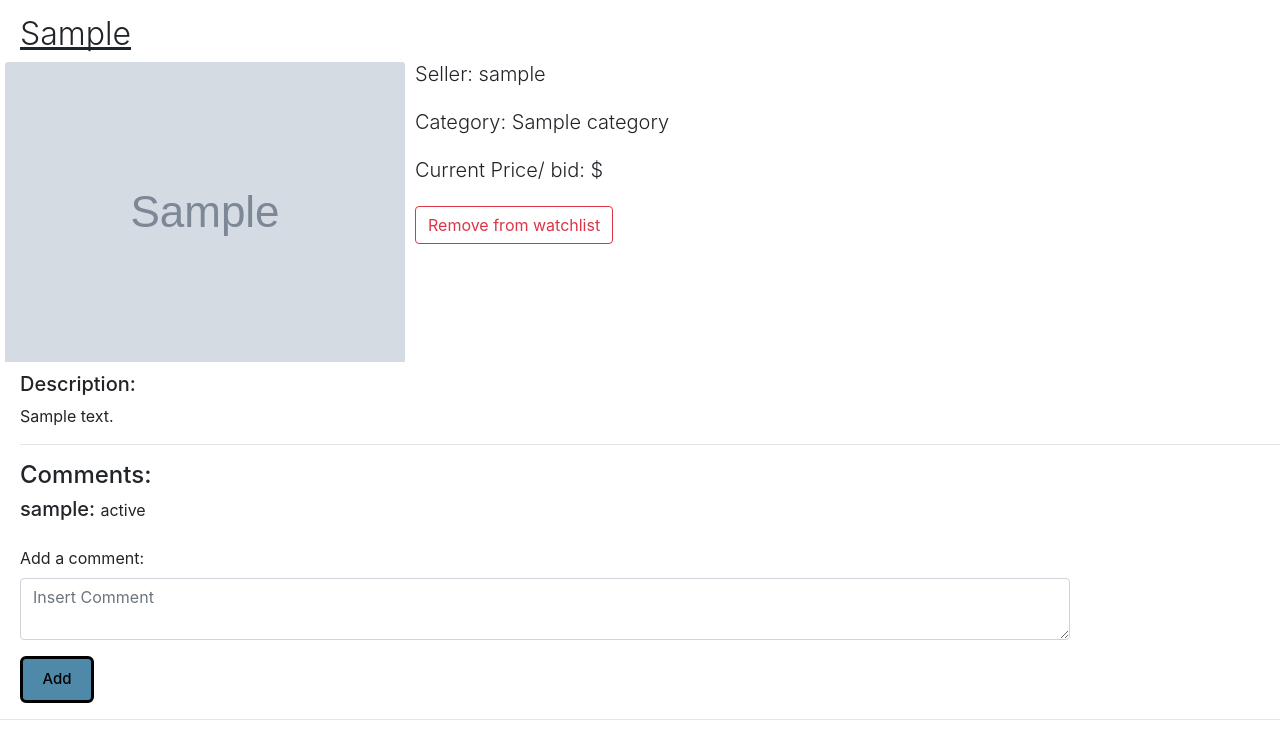
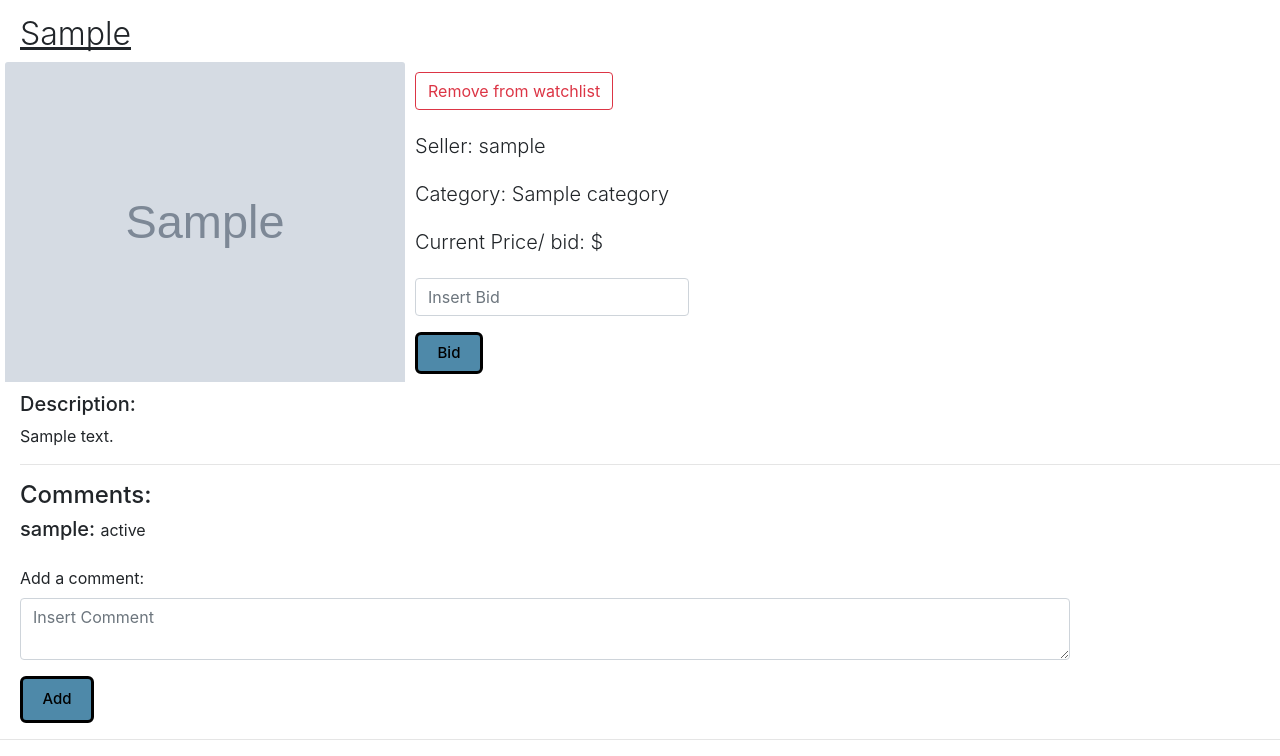
Before and after one commit to Beshoy-Hezky/E-commerce-Auction-Site, a Django app: page /listing/1 in a window 1280 px wide. Shown: the part 59-815 px from the top of the page. Before the commit the page ends 779 px from the top, so only its background shows below. Run offline with Django 3.2, Linux system fonts and the light colour scheme; a user stored in the database is signed in; tables that the repository leaves empty hold one stand-in row (values such as "Sample post"); grey boxes marked "Sample" are stand-in pictures; some libraries are stand-ins or nearby versions.

Commit message:
F03: Add front end to support bidding

```diff
--- a/commerce/auctions/templates/auctions/listing.html
+++ b/commerce/auctions/templates/auctions/listing.html
@@ -1,15 +1,23 @@
 {% extends "auctions/layout.html" %}
 
 {% block body %}
+    {% if update_bid == True %}
+    <div class="alert alert-success" role="alert">
+        Bid updated successfully!!
+    </div>
+    {% endif %}
+    {% if update_bid == False %}
+        <div class="alert alert-danger" role="alert">
+            Your bid has to be greater than ${{ listing.starting_price.value }}
+        </div>
+    {% endif %}
     <h2 class="page-header">{{ listing.header }}</h2>
     <div class="row">
     <img src="{{listing.image_url}}" class="card-img-top" alt="Picture of {{ listing.header }}" style="max-width: 400px; max-height: 400px;">
     <h5 style="margin-left: 10px;">
         <div style="font-weight: 350">
-            Seller: {{ listing.seller }}<br><br>
-        Category: {{ listing.category }}<br><br>
-    Current Price/ bid: ${{ listing.starting_price.value }}<br><br>
-            {% if user.is_authenticated %}
+        <div style="margin-top: 10px;">
+        {% if user.is_authenticated %}
                 <form action="{%  url 'listing' id=listing.id %}" method="post">
                 {% csrf_token %}
                 {% if inwatchlist %}
@@ -18,10 +26,25 @@
                     <button name="action" value="add" type="submit" class="btn btn-outline-warning">Add to watchlist</button>
                 {% endif %}
                 </form>
-            {% endif %}
+            {% endif %} <br>
+        </div>
+            Seller: {{ listing.seller }}<br><br>
+        Category: {{ listing.category }}<br><br>
+    Current Price/ bid: ${{ listing.starting_price.value }}<br><br>
+         {% if user.is_authenticated %}
+            <form action="{% url 'add_bid' id=listing.id %}" method="POST">
+            {% csrf_token %}
+                <div class="form-group">
+                    <input type="number" name="bid" class="form-control" id="exampleFormControlInput1" placeholder="Insert Bid">
+                </div>
+               <button type="submit">Bid</button>
+            </form>
+    {% endif %}
         </div>
     </h5>
     </div>
+
+
 
     <h5 style="margin-top: 10px;">Description: </h5><p>{{ listing.description }} </p><hr>
 
```
